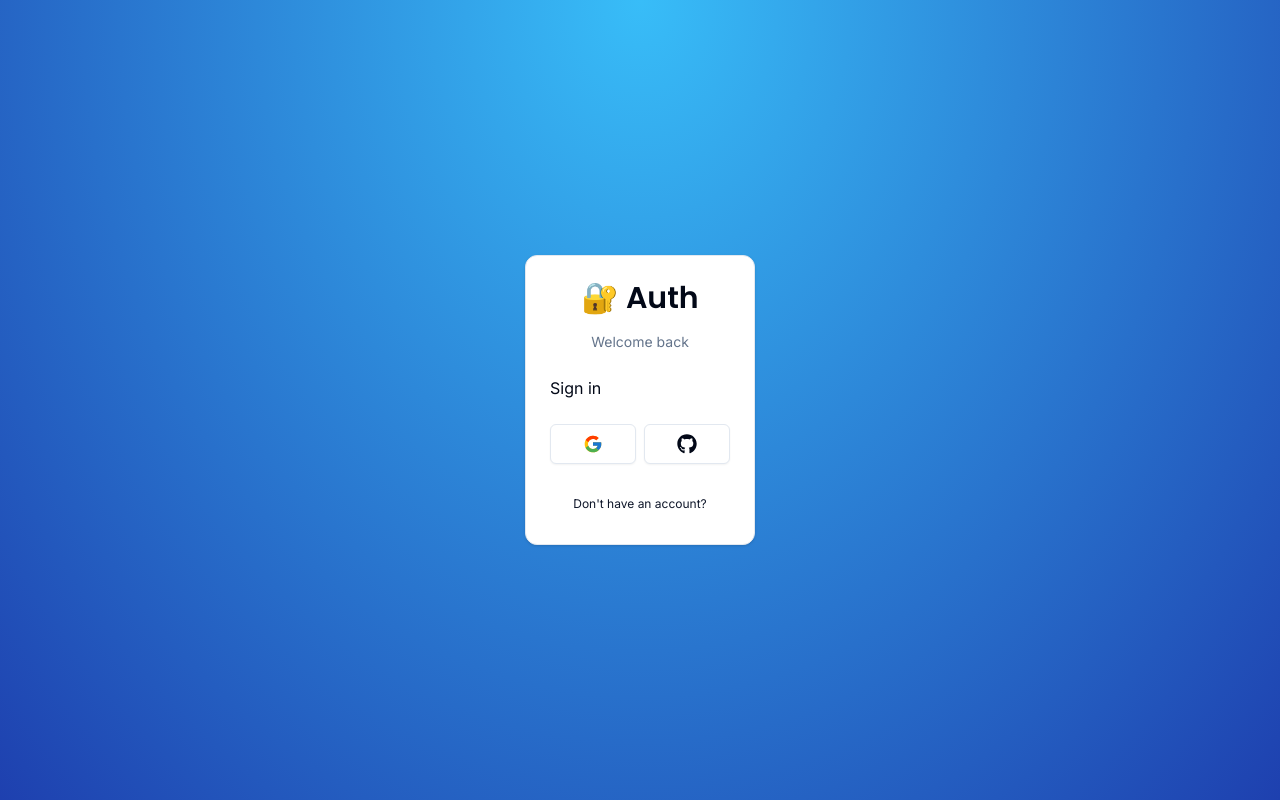
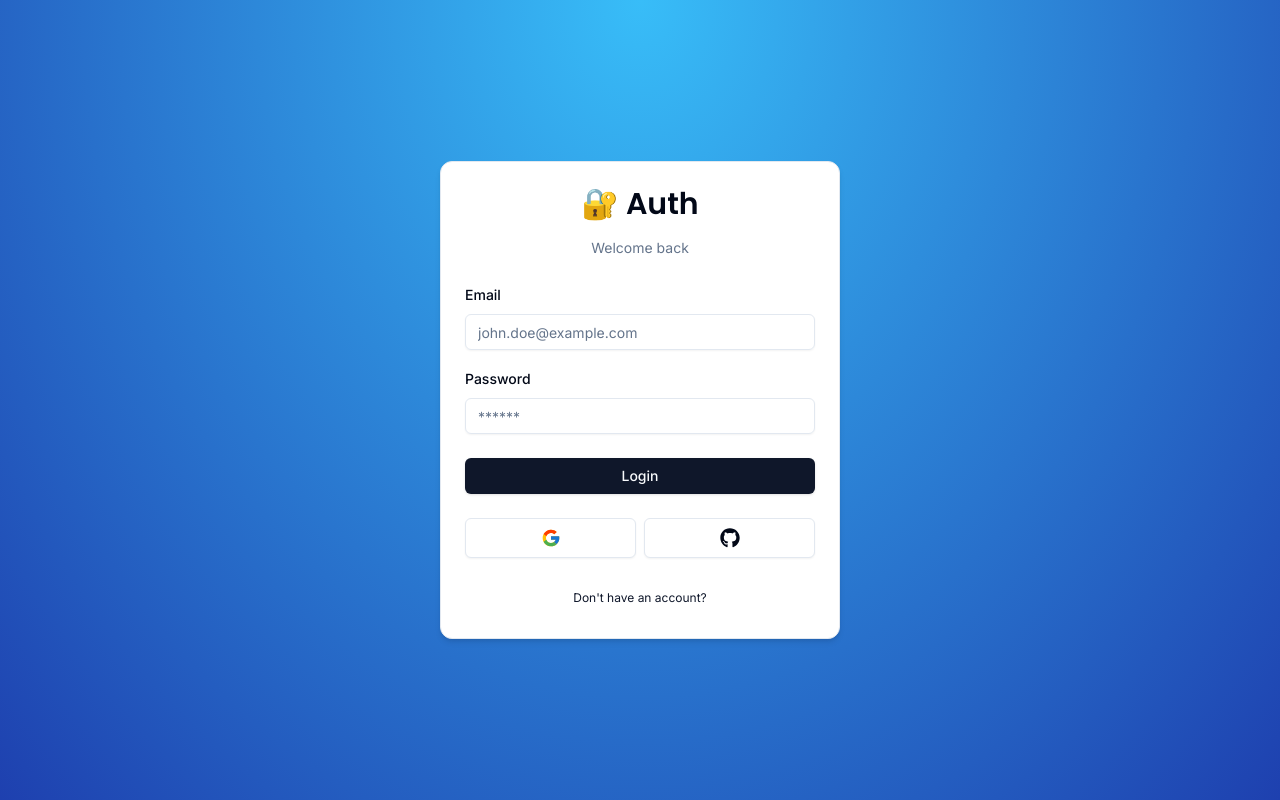
Before and after one commit to asherman-ca/auth-boiler, a Next.js app: page /auth/login in a window 1280 px wide. Built offline with nearby package versions, Linux system fonts and the light colour scheme.

Commit message:
actions - login

```diff
--- /dev/null
+++ b/actions/login.ts
@@ -0,0 +1,14 @@
+// will never be bundled with client code - equivalent to api route
+'use server'
+import * as z from 'zod'
+import { LoginSchema } from '@/schemas'
+
+export const login = async (payload: z.infer<typeof LoginSchema>) => {
+	const validatedFields = LoginSchema.safeParse(payload)
+
+	if (!validatedFields.success) {
+		return { error: 'Invalid request' }
+	}
+
+	return { success: 'Login successful' }
+}
--- a/components/auth/CardWrapper.tsx
+++ b/components/auth/CardWrapper.tsx
@@ -21,7 +21,7 @@
 	showSocial,
 }) => {
 	return (
-		<Card>
+		<Card className='w-[400px] shadow-md'>
 			<CardHeader>
 				<Header label={headerLabel} />
 			</CardHeader>
--- a/components/auth/LoginForm.tsx
+++ b/components/auth/LoginForm.tsx
@@ -1,9 +1,45 @@
-import { FC } from 'react'
+'use client'
+import * as z from 'zod'
+
+import { FC, useTransition } from 'react'
+import { useForm } from 'react-hook-form'
+import { LoginSchema } from '@/schemas'
+import { zodResolver } from '@hookform/resolvers/zod'
+
+import {
+	Form,
+	FormControl,
+	FormField,
+	FormItem,
+	FormLabel,
+	FormMessage,
+} from '../ui/form'
 import { CardWrapper } from './CardWrapper'
+import { Input } from '../ui/input'
+import { Button } from '../ui/button'
+import { FormError } from '@/components/formError'
+import { FormSuccess } from '@/components/formSuccess'
+import { login } from '@/actions/login'
 
 interface LoginFormProps {}
 
 export const LoginForm: FC<LoginFormProps> = ({}) => {
+	const [isPending, startTransition] = useTransition()
+
+	const form = useForm<z.infer<typeof LoginSchema>>({
+		resolver: zodResolver(LoginSchema),
+		defaultValues: {
+			email: '',
+			password: '',
+		},
+	})
+
+	const onSubmit = (values: z.infer<typeof LoginSchema>) => {
+		startTransition(() => {
+			login(values)
+		})
+	}
+
 	return (
 		<CardWrapper
 			headerLabel='Welcome back'
@@ -11,7 +47,58 @@
 			backButtonLabel="Don't have an account?"
 			showSocial
 		>
-			Sign in
+			<Form {...form}>
+				<form onSubmit={form.handleSubmit(onSubmit)} className='space-y-6'>
+					<div className='space-y-4'>
+						<FormField
+							control={form.control}
+							name='email'
+							render={({ field }) => (
+								<FormItem>
+									<FormLabel>Email</FormLabel>
+									<FormControl>
+										<Input
+											{...field}
+											placeholder='john.doe@example.com'
+											type='email'
+											disabled={isPending}
+										/>
+									</FormControl>
+									<FormMessage />
+								</FormItem>
+							)}
+						/>
+						<FormField
+							control={form.control}
+							name='password'
+							render={({ field }) => (
+								<FormItem>
+									<FormLabel>Password</FormLabel>
+									<FormControl>
+										<Input
+											{...field}
+											placeholder='******'
+											type='password'
+											disabled={isPending}
+										/>
+									</FormControl>
+									<FormMessage />
+								</FormItem>
+							)}
+						/>
+					</div>
+					<FormError message='' />
+					<FormSuccess message='' />
+					{isPending && (
+						<div className='flex justify-center'>
+							<div className='w-6 h-6 border-2 border-emerald-500 rounded-full animate-spin'></div>
+						</div>
+					)}
+					<Button type='submit' className='w-full' disabled={isPending}>
+						Login
+					</Button>
+				</form>
+			</Form>
 		</CardWrapper>
 	)
 }
--- /dev/null
+++ b/components/formError.tsx
@@ -0,0 +1,16 @@
+import { ExclamationTriangleIcon } from '@radix-ui/react-icons'
+
+interface FormErrorProps {
+	message?: string
+}
+
+export const FormError = ({ message }: FormErrorProps) => {
+	if (!message) return null
+
+	return (
+		<div className='bg-destructive/15 p-3 rounded-md flex items-center gap-x-2 text-sm text-destructive'>
+			<ExclamationTriangleIcon className='h-4 w-4' />
+			<p>{message}</p>
+		</div>
+	)
+}
--- /dev/null
+++ b/components/formSuccess.tsx
@@ -0,0 +1,16 @@
+import { CheckCircledIcon } from '@radix-ui/react-icons'
+
+interface FormSuccessProps {
+	message?: string
+}
+
+export const FormSuccess = ({ message }: FormSuccessProps) => {
+	if (!message) return null
+
+	return (
+		<div className='bg-emerald-500/15 p-3 rounded-md flex items-center gap-x-2 text-sm text-emerald-500'>
+			<CheckCircledIcon className='h-4 w-4' />
+			<p>{message}</p>
+		</div>
+	)
+}
--- /dev/null
+++ b/components/ui/form.tsx
@@ -0,0 +1,176 @@
+import * as React from "react"
+import * as LabelPrimitive from "@radix-ui/react-label"
+import { Slot } from "@radix-ui/react-slot"
+import {
+  Controller,
+  ControllerProps,
+  FieldPath,
+  FieldValues,
+  FormProvider,
+  useFormContext,
+} from "react-hook-form"
+
+import { cn } from "@/lib/utils"
+import { Label } from "@/components/ui/label"
+
+const Form = FormProvider
+
+type FormFieldContextValue<
+  TFieldValues extends FieldValues = FieldValues,
+  TName extends FieldPath<TFieldValues> = FieldPath<TFieldValues>
+> = {
+  name: TName
+}
+
+const FormFieldContext = React.createContext<FormFieldContextValue>(
+  {} as FormFieldContextValue
+)
+
+const FormField = <
+  TFieldValues extends FieldValues = FieldValues,
+  TName extends FieldPath<TFieldValues> = FieldPath<TFieldValues>
+>({
+  ...props
+}: ControllerProps<TFieldValues, TName>) => {
+  return (
+    <FormFieldContext.Provider value={{ name: props.name }}>
+      <Controller {...props} />
+    </FormFieldContext.Provider>
+  )
+}
+
+const useFormField = () => {
+  const fieldContext = React.useContext(FormFieldContext)
+  const itemContext = React.useContext(FormItemContext)
+  const { getFieldState, formState } = useFormContext()
+
+  const fieldState = getFieldState(fieldContext.name, formState)
+
+  if (!fieldContext) {
+    throw new Error("useFormField should be used within <FormField>")
+  }
+
+  const { id } = itemContext
+
+  return {
+    id,
+    name: fieldContext.name,
+    formItemId: `${id}-form-item`,
+    formDescriptionId: `${id}-form-item-description`,
+    formMessageId: `${id}-form-item-message`,
+    ...fieldState,
+  }
+}
+
+type FormItemContextValue = {
+  id: string
+}
+
+const FormItemContext = React.createContext<FormItemContextValue>(
+  {} as FormItemContextValue
+)
+
+const FormItem = React.forwardRef<
+  HTMLDivElement,
+  React.HTMLAttributes<HTMLDivElement>
+>(({ className, ...props }, ref) => {
+  const id = React.useId()
+
+  return (
+    <FormItemContext.Provider value={{ id }}>
+      <div ref={ref} className={cn("space-y-2", className)} {...props} />
+    </FormItemContext.Provider>
+  )
+})
+FormItem.displayName = "FormItem"
+
+const FormLabel = React.forwardRef<
+  React.ElementRef<typeof LabelPrimitive.Root>,
+  React.ComponentPropsWithoutRef<typeof LabelPrimitive.Root>
+>(({ className, ...props }, ref) => {
+  const { error, formItemId } = useFormField()
+
+  return (
+    <Label
+      ref={ref}
+      className={cn(error && "text-destructive", className)}
+      htmlFor={formItemId}
+      {...props}
+    />
+  )
+})
+FormLabel.displayName = "FormLabel"
+
+const FormControl = React.forwardRef<
+  React.ElementRef<typeof Slot>,
+  React.ComponentPropsWithoutRef<typeof Slot>
+>(({ ...props }, ref) => {
+  const { error, formItemId, formDescriptionId, formMessageId } = useFormField()
+
+  return (
+    <Slot
+      ref={ref}
+      id={formItemId}
+      aria-describedby={
+        !error
+          ? `${formDescriptionId}`
+          : `${formDescriptionId} ${formMessageId}`
+      }
+      aria-invalid={!!error}
+      {...props}
+    />
+  )
+})
+FormControl.displayName = "FormControl"
+
+const FormDescription = React.forwardRef<
+  HTMLParagraphElement,
+  React.HTMLAttributes<HTMLParagraphElement>
+>(({ className, ...props }, ref) => {
+  const { formDescriptionId } = useFormField()
+
+  return (
+    <p
+      ref={ref}
+      id={formDescriptionId}
+      className={cn("text-[0.8rem] text-muted-foreground", className)}
+      {...props}
+    />
+  )
+})
+FormDescription.displayName = "FormDescription"
+
+const FormMessage = React.forwardRef<
+  HTMLParagraphElement,
+  React.HTMLAttributes<HTMLParagraphElement>
+>(({ className, children, ...props }, ref) => {
+  const { error, formMessageId } = useFormField()
+  const body = error ? String(error?.message) : children
+
+  if (!body) {
+    return null
+  }
+
+  return (
+    <p
+      ref={ref}
+      id={formMessageId}
+      className={cn("text-[0.8rem] font-medium text-destructive", className)}
+      {...props}
+    >
+      {body}
+    </p>
+  )
+})
+FormMessage.displayName = "FormMessage"
+
+export {
+  useFormField,
+  Form,
+  FormItem,
+  FormLabel,
+  FormControl,
+  FormDescription,
+  FormMessage,
+  FormField,
+}
--- /dev/null
+++ b/components/ui/input.tsx
@@ -0,0 +1,25 @@
+import * as React from "react"
+
+import { cn } from "@/lib/utils"
+
+export interface InputProps
+  extends React.InputHTMLAttributes<HTMLInputElement> {}
+
+const Input = React.forwardRef<HTMLInputElement, InputProps>(
+  ({ className, type, ...props }, ref) => {
+    return (
+      <input
+        type={type}
+        className={cn(
+          "flex h-9 w-full rounded-md border border-input bg-transparent px-3 py-1 text-sm shadow-sm transition-colors file:border-0 file:bg-transparent file:text-sm file:font-medium placeholder:text-muted-foreground focus-visible:outline-none focus-visible:ring-1 focus-visible:ring-ring disabled:cursor-not-allowed disabled:opacity-50",
+          className
+        )}
+        ref={ref}
+        {...props}
+      />
+    )
+  }
+)
+Input.displayName = "Input"
+
+export { Input }
--- /dev/null
+++ b/components/ui/label.tsx
@@ -0,0 +1,26 @@
+"use client"
+
+import * as React from "react"
+import * as LabelPrimitive from "@radix-ui/react-label"
+import { cva, type VariantProps } from "class-variance-authority"
+
+import { cn } from "@/lib/utils"
+
+const labelVariants = cva(
+  "text-sm font-medium leading-none peer-disabled:cursor-not-allowed peer-disabled:opacity-70"
+)
+
+const Label = React.forwardRef<
+  React.ElementRef<typeof LabelPrimitive.Root>,
+  React.ComponentPropsWithoutRef<typeof LabelPrimitive.Root> &
+    VariantProps<typeof labelVariants>
+>(({ className, ...props }, ref) => (
+  <LabelPrimitive.Root
+    ref={ref}
+    className={cn(labelVariants(), className)}
+    {...props}
+  />
+))
+Label.displayName = LabelPrimitive.Root.displayName
+
+export { Label }
--- a/package.json
+++ b/package.json
@@ -9,16 +9,20 @@
     "lint": "next lint"
   },
   "dependencies": {
+    "@hookform/resolvers": "^3.3.4",
     "@radix-ui/react-icons": "^1.3.0",
+    "@radix-ui/react-label": "^2.0.2",
     "@radix-ui/react-slot": "^1.0.2",
     "class-variance-authority": "^0.7.0",
     "clsx": "^2.1.0",
     "next": "14.0.4",
     "react": "^18",
     "react-dom": "^18",
+    "react-hook-form": "^7.49.2",
     "react-icons": "^4.12.0",
     "tailwind-merge": "^2.2.0",
-    "tailwindcss-animate": "^1.0.7"
+    "tailwindcss-animate": "^1.0.7",
+    "zod": "^3.22.4"
   },
   "devDependencies": {
     "@types/node": "^20",
--- /dev/null
+++ b/schemas/index.ts
@@ -0,0 +1,11 @@
+import * as z from 'zod'
+
+export const LoginSchema = z.object({
+	email: z.string().email({
+		message: 'Email is required',
+	}),
+	password: z.string().min(1, {
+		message: 'Password is required',
+	}),
+	code: z.optional(z.string()),
+})
```
Also changed, not shown: 1 other file (tests, documents, lock files or other folders).
